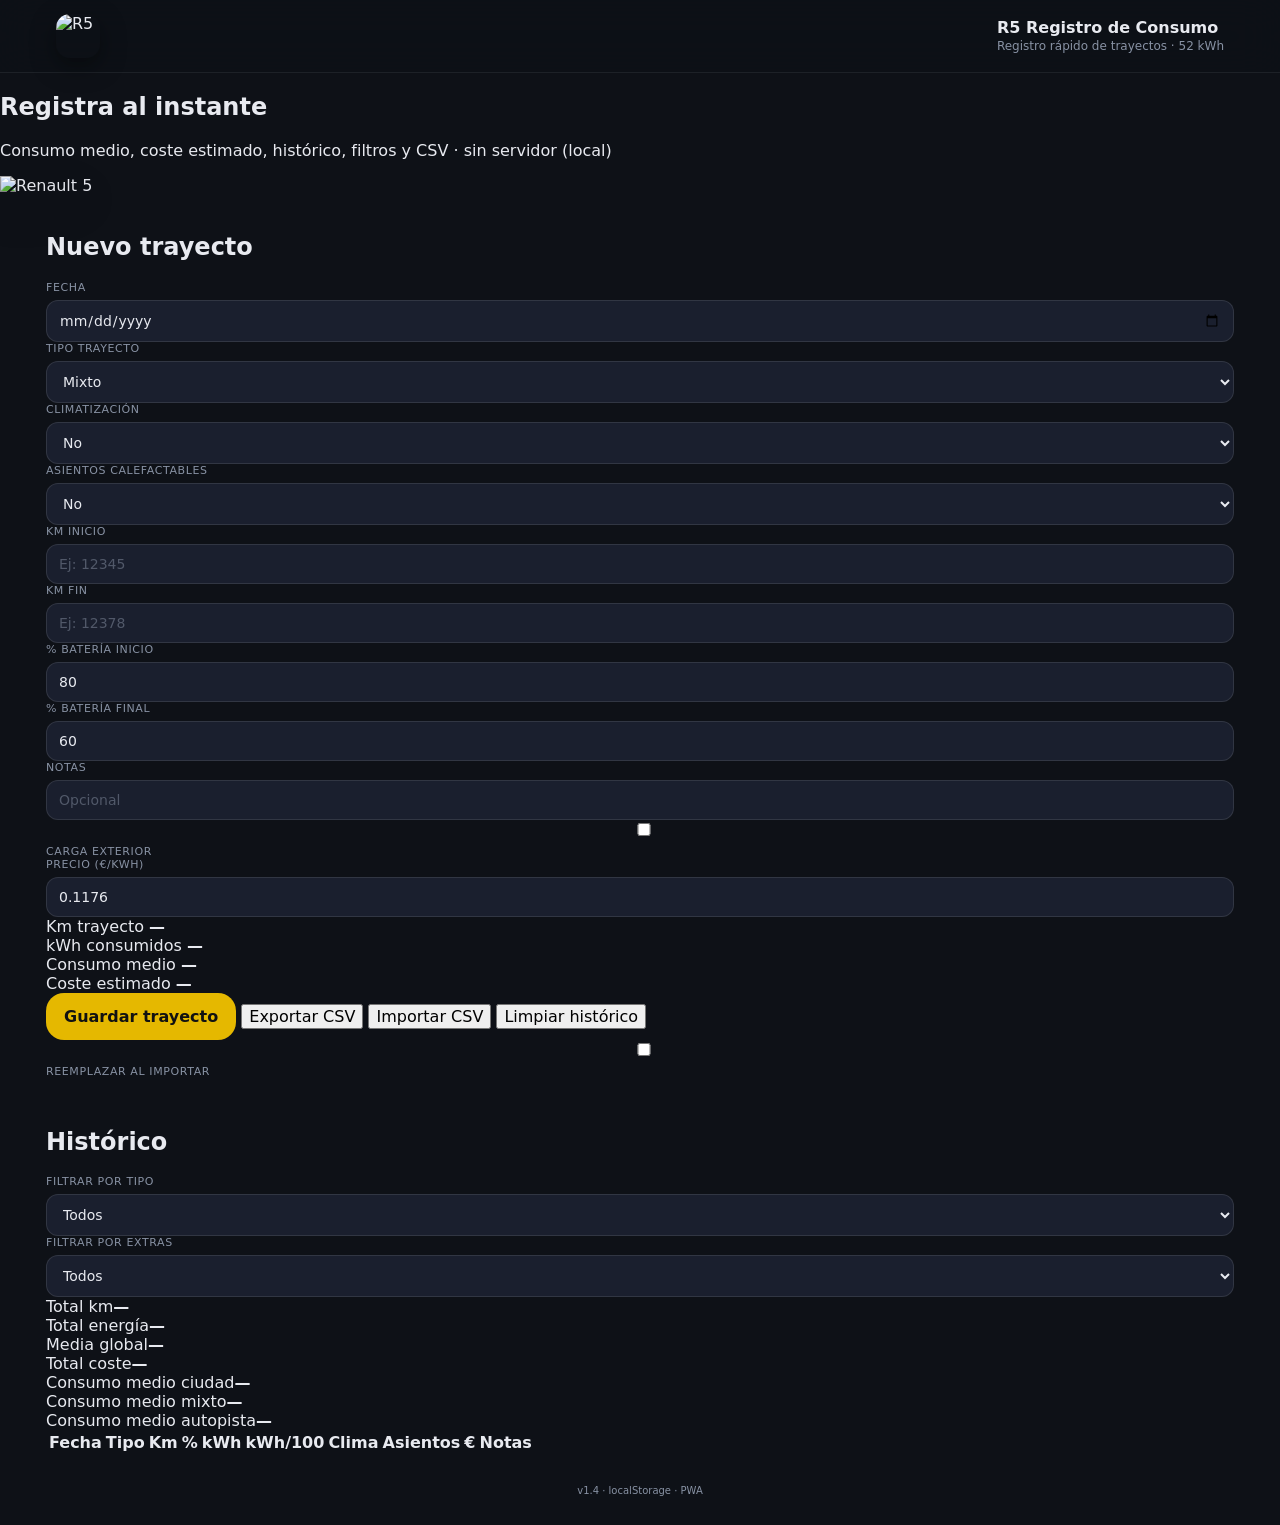
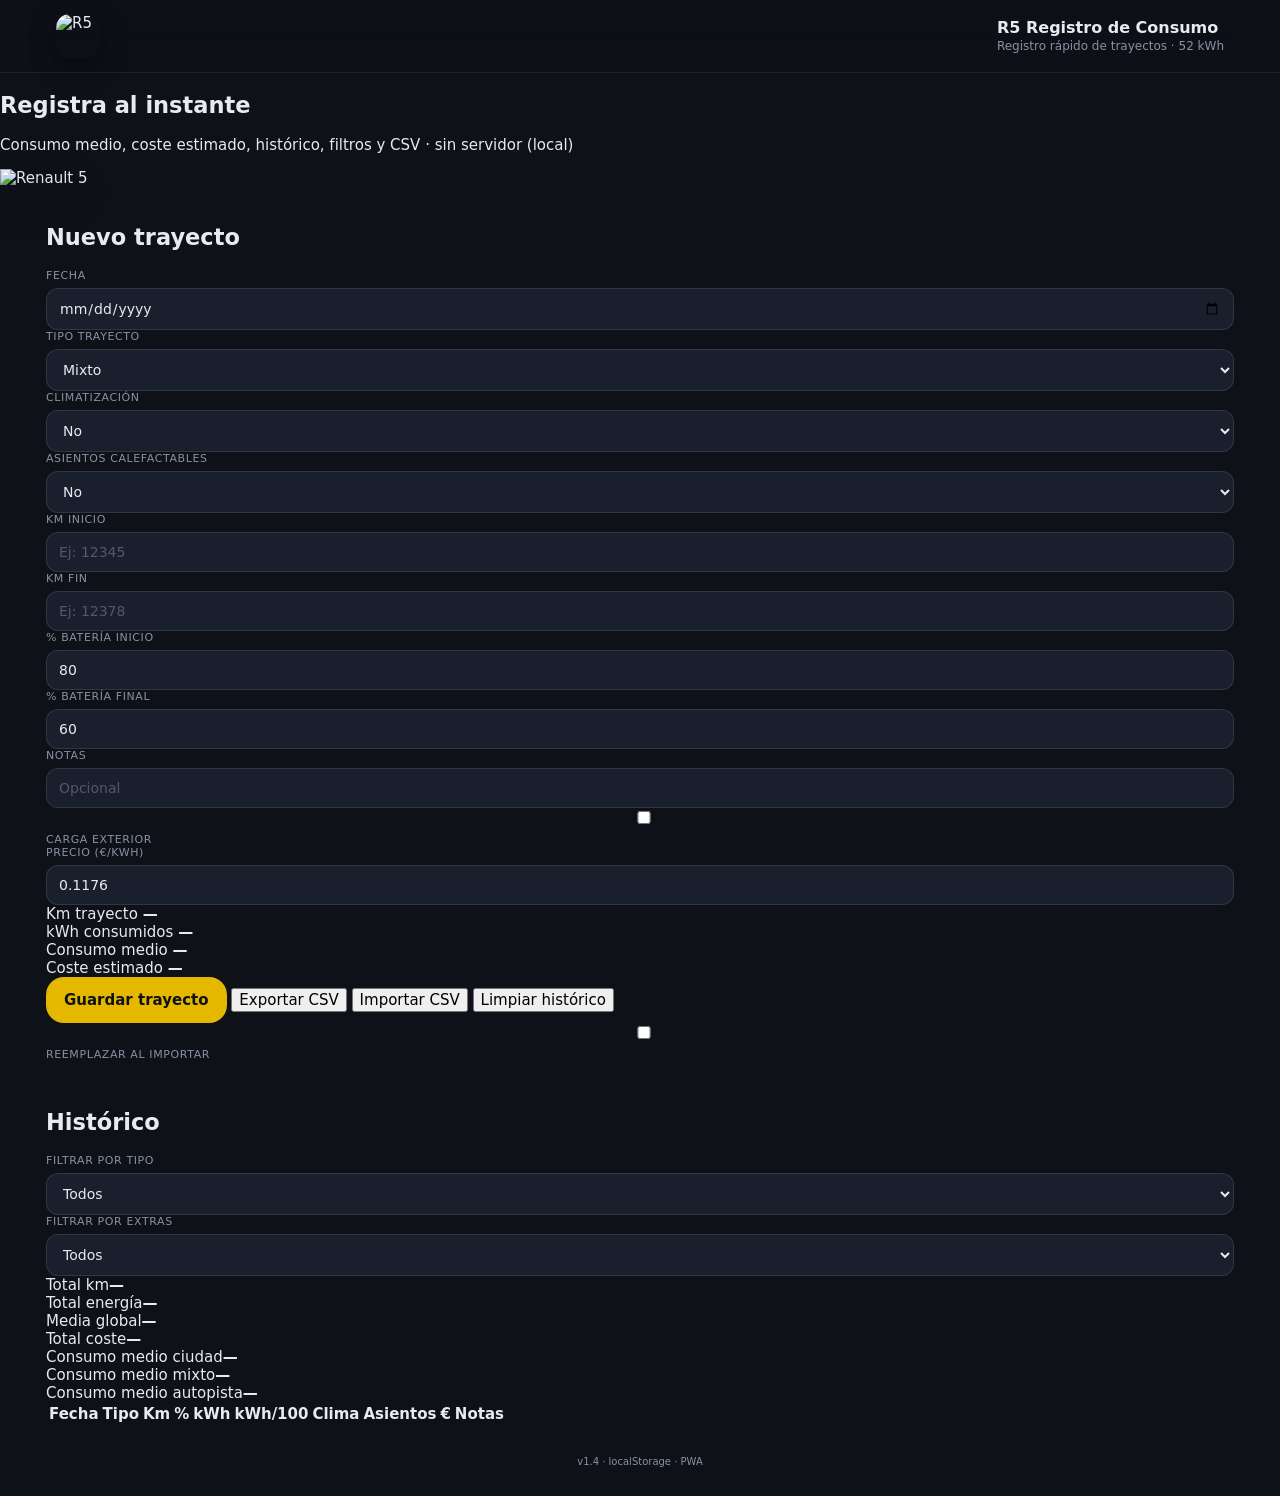

Add files via upload

--- a/style.css
+++ b/style.css
@@ -27,6 +27,7 @@
   --radius-sm:14px;
   --container:1200px;
   font-family:Inter,system-ui,-apple-system,BlinkMacSystemFont,"Segoe UI",Roboto,Arial,sans-serif;
+  font-size:15px;
 }
 
 *{box-sizing:border-box}
@@ -1006,7 +1007,7 @@ input::placeholder{
 }
 
 .cost-box{
-  padding:12px 14px;
+  padding:16px 18px;
   border-right:1px solid rgba(255,255,255,.06);
 }
 
@@ -1015,8 +1016,8 @@ input::placeholder{
 }
 
 .cost-box h4{
-  margin:0 0 8px;
-  font-size:11px;
+  margin:0 0 10px;
+  font-size:12px;
   font-weight:600;
   color:var(--muted);
   text-transform:uppercase;
@@ -1024,7 +1025,7 @@ input::placeholder{
 }
 
 .cost-box .stat-row{
-  padding:6px 0;
+  padding:9px 0;
   border-bottom:1px solid rgba(255,255,255,.04);
 }
 
@@ -1033,17 +1034,18 @@ input::placeholder{
 }
 
 .cost-box .stat-row span{
-  font-size:11px;
+  font-size:13px;
 }
 
 .cost-box .stat-row strong{
-  font-size:12px;
+  font-size:13px;
+  font-weight:600;
   text-align:right;
   white-space:nowrap;
 }
 
 .monthly-cost-row{
-  padding-left:0;
+  padding-left:18px;
   border-left:none;
 }
 
@@ -1399,35 +1401,36 @@ input::placeholder{
 }
 
 .type-insight-card{
-  display:grid;
-  grid-template-columns:110px 1fr;
+  display:flex;
   align-items:center;
-  gap:14px;
-  padding:16px 18px;
+  gap:16px;
+  padding:18px;
   border-radius:12px;
   border:1px solid rgba(255,255,255,.07);
   background:#1f2535;
 }
 
 .type-insight-name{
-  font-size:16px;
+  font-size:17px;
   font-weight:800;
   color:var(--text);
+  min-width:90px;
+  flex-shrink:0;
 }
 
 .type-insight-metrics{
-  display:grid;
-  grid-template-columns:repeat(3, minmax(0, 1fr));
-  gap:6px;
-  text-align:center;
+  display:flex;
+  gap:8px;
+  flex-wrap:wrap;
+  flex:1;
 }
 
 .type-insight-metrics span{
-  padding:8px 6px;
+  padding:8px 14px;
   border-radius:8px;
   background:#141820;
   color:var(--text);
-  font-size:13px;
+  font-size:14px;
   font-weight:600;
   white-space:nowrap;
 }
